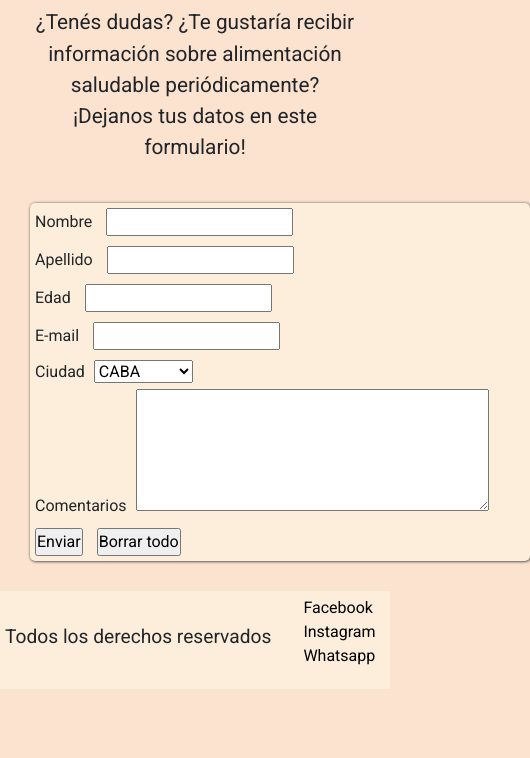
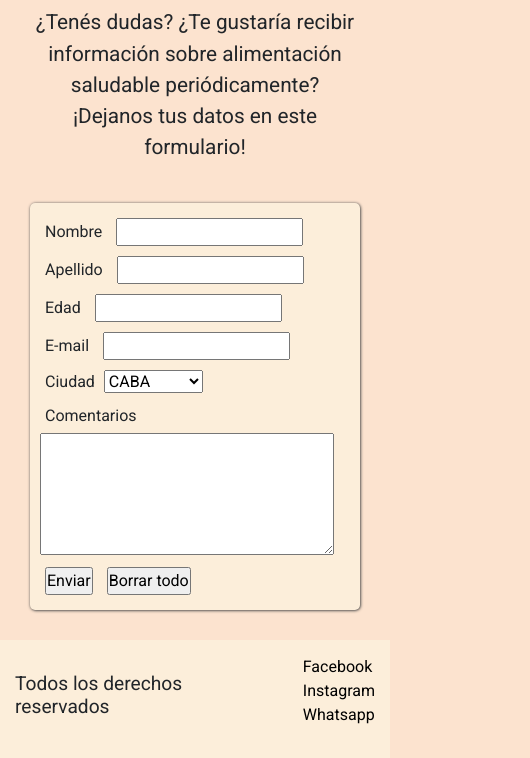
Before and after one commit to Daniela38/PFCoder-Zaccarello, a plain HTML site: page pages/contacto.html in a window 390 px wide. Shown: the part 207-965 px from the top of the page, 530 px wide, since content can reach past the window. Before the commit the page ends 896 px from the top, so only its background shows below. Drawn offline with nearby package versions, Linux system fonts and the light colour scheme.

Commit message:
Adaptando el formulario a la version responsive

```diff
--- a/css/styles.css
+++ b/css/styles.css
@@ -150,7 +150,8 @@ main .info h3{
 }
 
 section form{
-    width: 500px;
+    width: 330px;
+    padding: 10px;
     background-color: rgb(252, 238, 218);
     border-radius: 5px;
     box-shadow: 0.5px 0.5px 3px;
@@ -165,7 +166,7 @@ section form label, input{
 footer{
     grid-area: footer;
     background-color: rgb(252, 238, 218);
-    padding: 5px;
+    padding: 15px;
     display: flex;
     align-items: center;
 }
--- a/pages/contacto.html
+++ b/pages/contacto.html
@@ -80,7 +80,7 @@
                     </div>
                     <div class="margen">
                         <label for="comentarios">Comentarios</label>
-                        <textarea name="comentarios" id="comentarios" cols="40" rows="5"></textarea>
+                        <textarea name="comentarios" id="comentarios" cols="33" rows="5"></textarea>
                     </div>
                     <div class="margen">
                         <input type="submit" value="Enviar">
```
